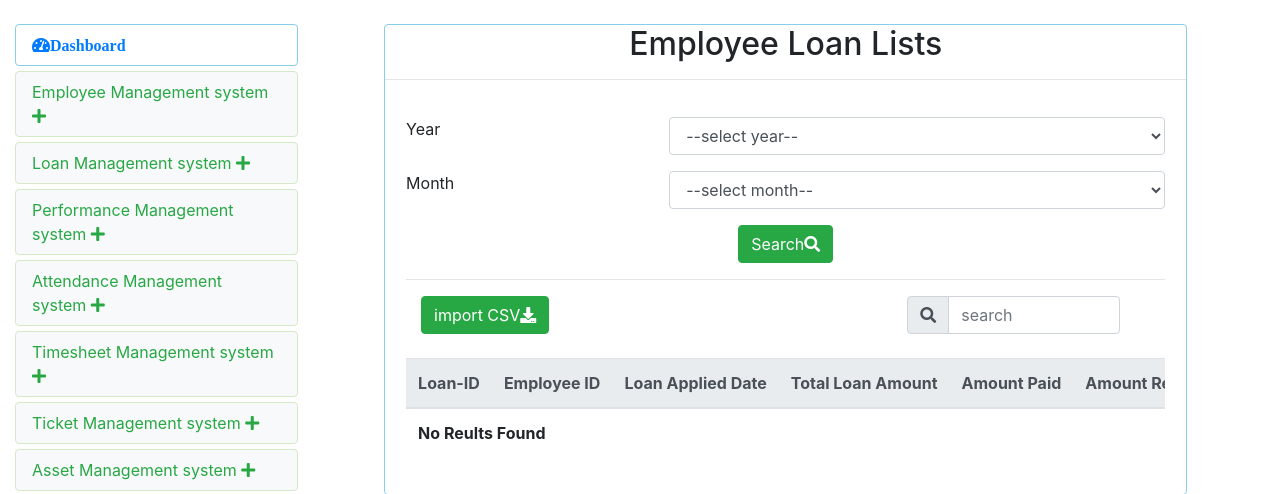
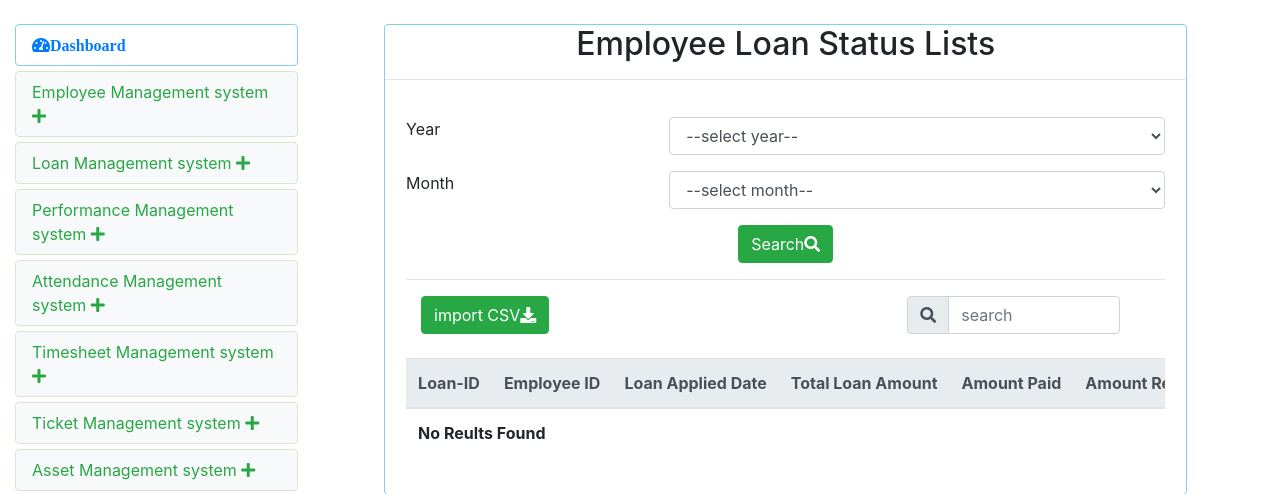
Before and after one commit to SandeepDEV20/IndoVisionLoanManagement, a CodeIgniter app: the page made by application/views/admin_views/all_emp_loan_status.php in a window 1280 px wide. Shown: the part 56-550 px from the top of the page. Run offline with CodeIgniter, Linux system fonts and the light colour scheme; data that the repository does not hold is empty; some libraries are stand-ins or nearby versions.

Commit message:
vishal_commit

```diff
--- a/application/views/admin_views/all_emp_loan_status.php
+++ b/application/views/admin_views/all_emp_loan_status.php
@@ -1,7 +1,7 @@
 <!DOCTYPE html>
 <html>
 <head>
-	<title>Loan lists-Admin Approval</title>
+	<title>Loan Status lists</title>
 	<meta name="viewport" content="width=device-width, initial-scale=1">
 
   	<link rel="stylesheet" href="https://maxcdn.bootstrapcdn.com/bootstrap/4.0.0/css/bootstrap.min.css" integrity="sha384-Gn5384xqQ1aoWXA+058RXPxPg6fy4IWvTNh0E263XmFcJlSAwiGgFAW/dAiS6JXm" crossorigin="anonymous">
@@ -57,7 +57,7 @@
 
 		<div class="conatiner rounded" style="border:1px skyblue solid;">
 
-		 <h2 class="text-center">Employee Loan Lists</h2><hr>
+		 <h2 class="text-center">Employee Loan Status Lists</h2><hr>
 
 
         <div class="card border-white ml-auto">
--- a/application/views/admin_views/update_loan_criteria.php
+++ b/application/views/admin_views/update_loan_criteria.php
@@ -69,7 +69,7 @@
 
         <div class="card-body">
 		<form method="post" action="<?php echo base_url(); ?>/LoanAdmin/update_loan_criteria">
-			<div class="form-group row">
+			<div class="form-group row" style="display: none;">
 			<label class="col-sm-4 form-control-label">id</label>
 				<div class="col-sm-8">
 					<input class="form-control" type="number" name="id" id="update_id"
```
